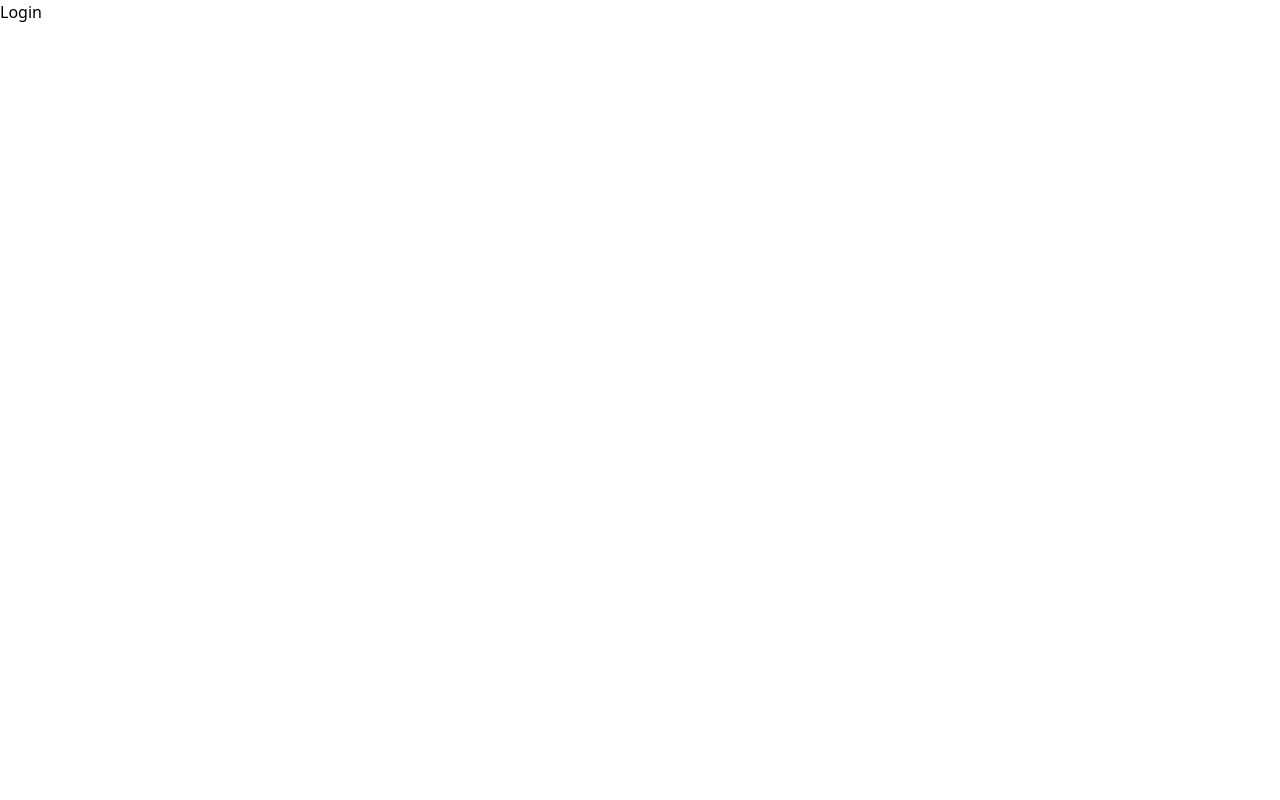
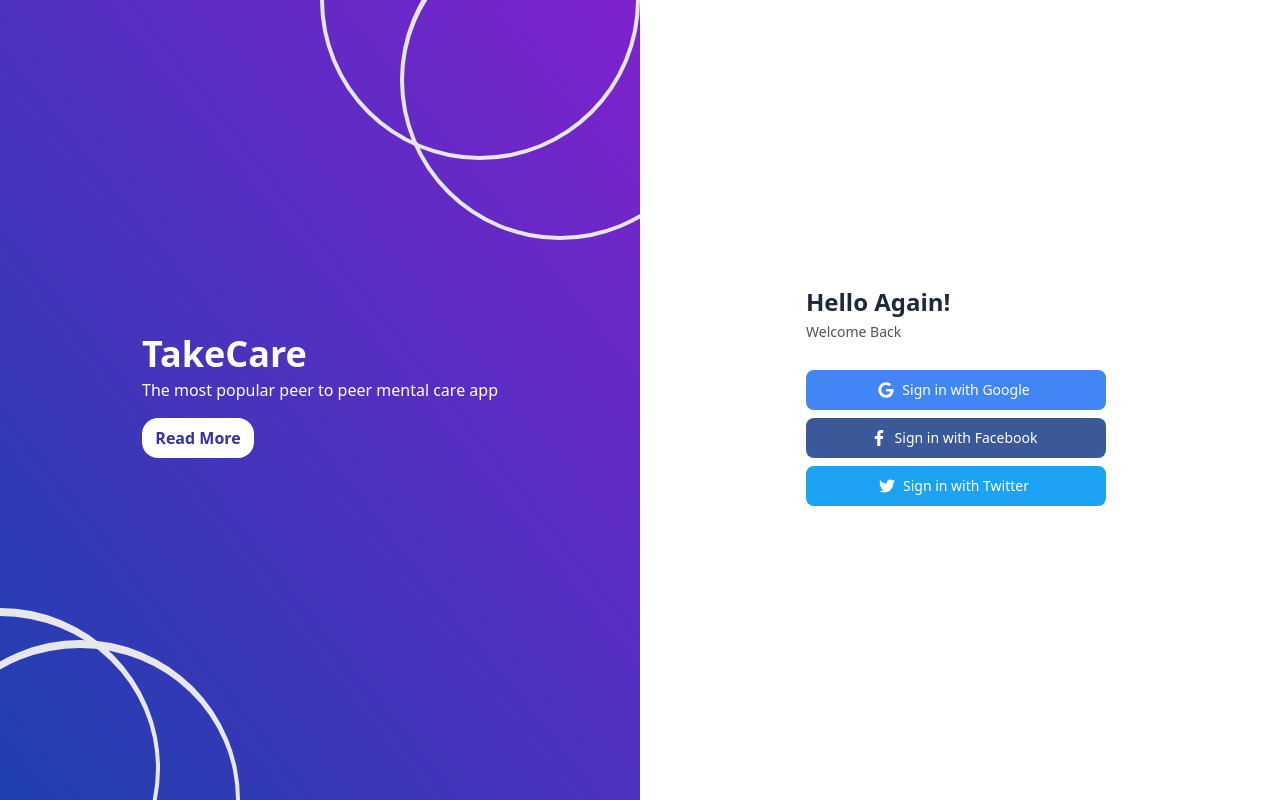
Before and after one commit to abhinandanwadwa/stream-hackathon, a React (Create React App) app in the folder client/: page /login in a window 1280 px wide. Built offline with nearby package versions, Linux system fonts and the light colour scheme.

Commit message:
Designing the login page

```diff
--- a/client/src/App.js
+++ b/client/src/App.js
@@ -1,7 +1,7 @@
 import './App.css';
 import { BrowserRouter, Routes, Route } from "react-router-dom";
 import Login from './components/Login/Login';
-import Signup from './components/Signup/Signup';
+// import Signup from './components/Signup/Signup';
 
 function App() {
   return (
@@ -9,7 +9,7 @@ function App() {
     <BrowserRouter>
       <Routes>
         <Route path="/login" element={<Login />} />
-        <Route path="/register" element={<Signup />} />
+        {/* <Route path="/register" element={<Signup />} /> */}
       </Routes>
     </BrowserRouter>
     </div>
--- a/client/src/components/Login/Login.jsx
+++ b/client/src/components/Login/Login.jsx
@@ -2,7 +2,40 @@ import React from 'react'
 
 const Login = () => {
   return (
-    <div>Login</div>
+    <>
+        <div className="h-screen md:flex">
+            <div
+                className="relative overflow-hidden md:flex w-1/2 bg-gradient-to-tr from-blue-800 to-purple-700 i justify-around items-center hidden">
+                <div>
+                    <h1 className="text-white font-bold text-4xl font-sans">TakeCare</h1>
+                    <p className="text-white mt-1">The most popular peer to peer mental care app</p>
+                    <button type="submit" className="block w-28 bg-white text-indigo-800 mt-4 py-2 rounded-2xl font-bold mb-2">Read More</button>
+                </div>
+                <div className="absolute -bottom-32 -left-40 w-80 h-80 border-4 rounded-full border-opacity-30 border-t-8"></div>
+                <div className="absolute -bottom-40 -left-20 w-80 h-80 border-4 rounded-full border-opacity-30 border-t-8"></div>
+                <div className="absolute -top-40 -right-0 w-80 h-80 border-4 rounded-full border-opacity-30 border-t-8"></div>
+                <div className="absolute -top-20 -right-20 w-80 h-80 border-4 rounded-full border-opacity-30 border-t-8"></div>
+            </div>
+            <div className="flex md:w-1/2 justify-center py-10 items-center bg-white">
+                <form className="bg-white flex flex-col">
+                    <h1 className="text-gray-800 font-bold text-2xl mb-1">Hello Again!</h1>
+                    <p className="text-sm font-normal text-gray-600 mb-7">Welcome Back</p>
+                    <button type="button" class="text-white bg-[#4285F4] hover:bg-[#4285F4]/90 focus:ring-4 focus:outline-none focus:ring-[#4285F4]/50 font-medium rounded-lg text-sm px-5 py-2.5 text-center inline-flex items-center dark:focus:ring-[#4285F4]/55 mr-2 mb-2 justify-center">
+                        <svg class="mr-2 -ml-1 w-4 h-4" aria-hidden="true" focusable="false" data-prefix="fab" data-icon="google" role="img" xmlns="http://www.w3.org/2000/svg" viewBox="0 0 488 512"><path fill="currentColor" d="M488 261.8C488 403.3 391.1 504 248 504 110.8 504 0 393.2 0 256S110.8 8 248 8c66.8 0 123 24.5 166.3 64.9l-67.5 64.9C258.5 52.6 94.3 116.6 94.3 256c0 86.5 69.1 156.6 153.7 156.6 98.2 0 135-70.4 140.8-106.9H248v-85.3h236.1c2.3 12.7 3.9 24.9 3.9 41.4z"></path></svg>
+                        Sign in with Google
+                    </button>
+                    <button type="button" class="text-white bg-[#3b5998] hover:bg-[#3b5998]/90 focus:ring-4 focus:outline-none focus:ring-[#3b5998]/50 font-medium rounded-lg text-sm px-5 py-2.5 text-center inline-flex items-center dark:focus:ring-[#3b5998]/55 mr-2 mb-2 w-[300px] justify-center">
+                        <svg class="mr-2 -ml-1 w-4 h-4" aria-hidden="true" focusable="false" data-prefix="fab" data-icon="facebook-f" role="img" xmlns="http://www.w3.org/2000/svg" viewBox="0 0 320 512"><path fill="currentColor" d="M279.1 288l14.22-92.66h-88.91v-60.13c0-25.35 12.42-50.06 52.24-50.06h40.42V6.26S260.4 0 225.4 0c-73.22 0-121.1 44.38-121.1 124.7v70.62H22.89V288h81.39v224h100.2V288z"></path></svg>
+                        Sign in with Facebook
+                    </button>
+                    <button type="button" class="text-white bg-[#1da1f2] hover:bg-[#1da1f2]/90 focus:ring-4 focus:outline-none focus:ring-[#1da1f2]/50 font-medium rounded-lg text-sm px-5 py-2.5 text-center inline-flex items-center dark:focus:ring-[#1da1f2]/55 mr-2 mb-2 justify-center">
+                        <svg class="mr-2 -ml-1 w-4 h-4" aria-hidden="true" focusable="false" data-prefix="fab" data-icon="twitter" role="img" xmlns="http://www.w3.org/2000/svg" viewBox="0 0 512 512"><path fill="currentColor" d="M459.4 151.7c.325 4.548 .325 9.097 .325 13.65 0 138.7-105.6 298.6-298.6 298.6-59.45 0-114.7-17.22-161.1-47.11 8.447 .974 16.57 1.299 25.34 1.299 49.06 0 94.21-16.57 130.3-44.83-46.13-.975-84.79-31.19-98.11-72.77 6.498 .974 12.99 1.624 19.82 1.624 9.421 0 18.84-1.3 27.61-3.573-48.08-9.747-84.14-51.98-84.14-102.1v-1.299c13.97 7.797 30.21 12.67 47.43 13.32-28.26-18.84-46.78-51.01-46.78-87.39 0-19.49 5.197-37.36 14.29-52.95 51.65 63.67 129.3 105.3 216.4 109.8-1.624-7.797-2.599-15.92-2.599-24.04 0-57.83 46.78-104.9 104.9-104.9 30.21 0 57.5 12.67 76.67 33.14 23.72-4.548 46.46-13.32 66.6-25.34-7.798 24.37-24.37 44.83-46.13 57.83 21.12-2.273 41.58-8.122 60.43-16.24-14.29 20.79-32.16 39.31-52.63 54.25z"></path></svg>
+                        Sign in with Twitter
+                    </button>
+                </form>
+            </div>
+        </div>
+    </>
   )
 }
 
--- a/client/src/components/Signup/Signup.jsx
+++ b/client/src/components/Signup/Signup.jsx
@@ -1,8 +1,68 @@
-import React from 'react'
+import React, { useState } from 'react'
+import { Link } from 'react-router-dom';
 
 const Signup = () => {
+    const [email, setEmail] = useState("");
+    const [password, setPassword] = useState("");
+    const [fullName, setFullName] = useState("");
   return (
-    <div>Signup</div>
+    <>
+        <div className="h-screen md:flex">
+            <div
+                className="relative overflow-hidden md:flex w-1/2 bg-gradient-to-tr from-blue-800 to-purple-700 i justify-around items-center hidden">
+                <div>
+                    <h1 className="text-white font-bold text-4xl font-sans">TakeCare</h1>
+                    <p className="text-white mt-1">The most popular peer to peer mental care app</p>
+                    <button type="submit" className="block w-28 bg-white text-indigo-800 mt-4 py-2 rounded-2xl font-bold mb-2">Read More</button>
+                </div>
+                <div className="absolute -bottom-32 -left-40 w-80 h-80 border-4 rounded-full border-opacity-30 border-t-8"></div>
+                <div className="absolute -bottom-40 -left-20 w-80 h-80 border-4 rounded-full border-opacity-30 border-t-8"></div>
+                <div className="absolute -top-40 -right-0 w-80 h-80 border-4 rounded-full border-opacity-30 border-t-8"></div>
+                <div className="absolute -top-20 -right-20 w-80 h-80 border-4 rounded-full border-opacity-30 border-t-8"></div>
+            </div>
+            <div className="flex md:w-1/2 justify-center py-10 items-center bg-white">
+                <form className="bg-white">
+                    <h1 className="text-gray-800 font-bold text-2xl mb-1">Hello There!</h1>
+                    <p className="text-sm font-normal text-gray-600 mb-7">Welcome To TakeCare</p>
+                    <div className="flex items-center border-2 py-2 px-3 rounded-2xl mb-4">
+                        <svg xmlns="http://www.w3.org/2000/svg" className="h-5 w-5 text-gray-400" viewBox="0 0 20 20"
+                            fill="currentColor">
+                            <path fill-rule="evenodd" d="M10 9a3 3 0 100-6 3 3 0 000 6zm-7 9a7 7 0 1114 0H3z"
+                                clip-rule="evenodd" />
+                        </svg>
+                        <input value={fullName} onChange={(e) => setFullName(e.target.value)} className="pl-2 outline-none border-none" type="text" name="fullname" id="fullname" placeholder="Full name" />
+                    </div>
+                        <div className="flex items-center border-2 py-2 px-3 rounded-2xl mb-4">
+                            <svg xmlns="http://www.w3.org/2000/svg" className="h-5 w-5 text-gray-400" fill="none"
+                                viewBox="0 0 24 24" stroke="currentColor">
+                                <path stroke-linecap="round" stroke-linejoin="round" stroke-width="2"
+                                    d="M12 11c0 3.517-1.009 6.799-2.753 9.571m-3.44-2.04l.054-.09A13.916 13.916 0 008 11a4 4 0 118 0c0 1.017-.07 2.019-.203 3m-2.118 6.844A21.88 21.88 0 0015.171 17m3.839 1.132c.645-2.266.99-4.659.99-7.132A8 8 0 008 4.07M3 15.364c.64-1.319 1-2.8 1-4.364 0-1.457.39-2.823 1.07-4" />
+                            </svg>
+                            <input className="pl-2 outline-none border-none" type="text" name="username" id="username" placeholder="Username" />
+                        </div>
+                        <div className="flex items-center border-2 py-2 px-3 rounded-2xl mb-4">
+                            <svg xmlns="http://www.w3.org/2000/svg" className="h-5 w-5 text-gray-400" fill="none"
+                                viewBox="0 0 24 24" stroke="currentColor">
+                                <path stroke-linecap="round" stroke-linejoin="round" stroke-width="2"
+                                    d="M16 12a4 4 0 10-8 0 4 4 0 008 0zm0 0v1.5a2.5 2.5 0 005 0V12a9 9 0 10-9 9m4.5-1.206a8.959 8.959 0 01-4.5 1.207" />
+                            </svg>
+                            <input value={email} onChange={(e) => setEmail(e.target.value)} className="pl-2 outline-none border-none" type="text" name="email" id="email" placeholder="Email Address" />
+                        </div>
+                            <div className="flex items-center border-2 py-2 px-3 rounded-2xl">
+                                <svg xmlns="http://www.w3.org/2000/svg" className="h-5 w-5 text-gray-400" viewBox="0 0 20 20"
+                                    fill="currentColor">
+                                    <path fill-rule="evenodd"
+                                        d="M5 9V7a5 5 0 0110 0v2a2 2 0 012 2v5a2 2 0 01-2 2H5a2 2 0 01-2-2v-5a2 2 0 012-2zm8-2v2H7V7a3 3 0 016 0z"
+                                        clip-rule="evenodd" />
+                                </svg>
+                                <input value={password} onChange={(e) => setPassword(e.target.value)} className="pl-2 outline-none border-none" type="password" name="password" id="password" placeholder="Password" />
+                            </div>
+                        <button type="submit" className="block w-full bg-indigo-600 mt-4 py-2 rounded-2xl text-white font-semibold mb-2">Register</button>
+                        <Link to={'/login'} className="text-sm ml-2 hover:text-blue-500 cursor-pointer">Already Have an account?</Link>
+                </form>
+            </div>
+        </div>
+    </>
   )
 }
 
```
